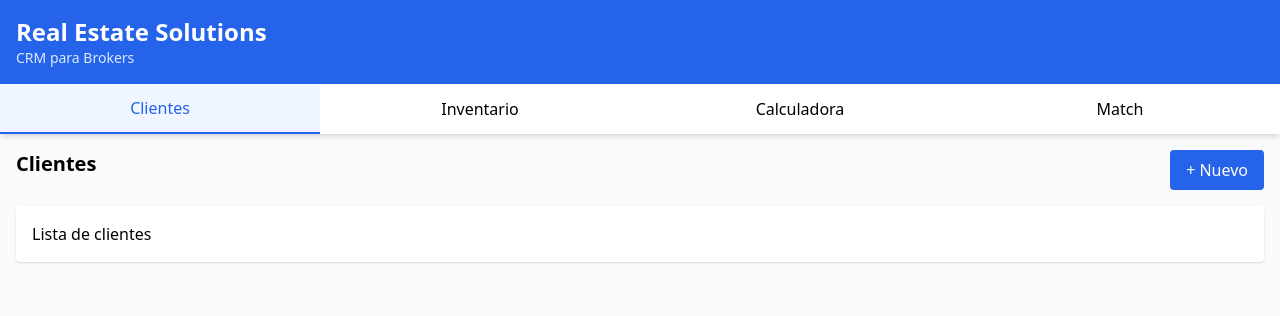
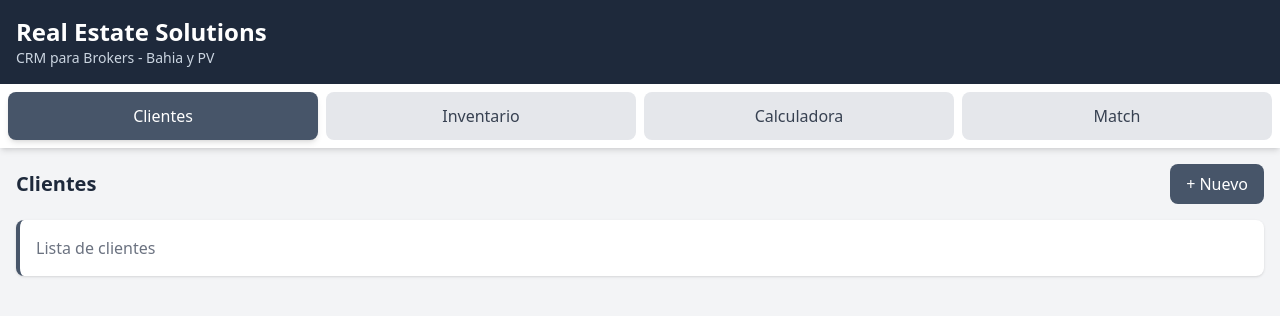
Before and after one commit to Pvrolomx/real-estate-solutions, a Next.js app: page / in a window 1280 px wide. Shown: the top 316 px of the page. Built offline with nearby package versions, Linux system fonts and the light colour scheme.

Commit message:
style: colores sobrios slate/stone/zinc/neutral

```diff
--- a/app/page.tsx
+++ b/app/page.tsx
@@ -4,49 +4,82 @@ import { useState } from "react"
 export default function Home() {
   const [tab, setTab] = useState("clientes")
 
+  const tabs = [
+    { id: "clientes", label: "Clientes", color: "bg-slate-600" },
+    { id: "inventario", label: "Inventario", color: "bg-stone-600" },
+    { id: "calc", label: "Calculadora", color: "bg-zinc-600" },
+    { id: "match", label: "Match", color: "bg-neutral-600" },
+  ]
+
   return (
-    <main className="min-h-screen bg-gray-50">
-      <header className="bg-blue-600 text-white p-4">
+    <main className="min-h-screen bg-gray-100">
+      <header className="bg-slate-800 text-white p-4">
         <h1 className="text-2xl font-bold">Real Estate Solutions</h1>
-        <p className="text-blue-100 text-sm">CRM para Brokers</p>
+        <p className="text-slate-300 text-sm">CRM para Brokers - Bahia y PV</p>
       </header>
 
-      <nav className="bg-white shadow-md flex">
-        <button onClick={() => setTab("clientes")} className={tab === "clientes" ? "flex-1 p-3 bg-blue-50 text-blue-600 border-b-2 border-blue-600" : "flex-1 p-3"}>Clientes</button>
-        <button onClick={() => setTab("inventario")} className={tab === "inventario" ? "flex-1 p-3 bg-blue-50 text-blue-600 border-b-2 border-blue-600" : "flex-1 p-3"}>Inventario</button>
-        <button onClick={() => setTab("calc")} className={tab === "calc" ? "flex-1 p-3 bg-blue-50 text-blue-600 border-b-2 border-blue-600" : "flex-1 p-3"}>Calculadora</button>
-        <button onClick={() => setTab("match")} className={tab === "match" ? "flex-1 p-3 bg-blue-50 text-blue-600 border-b-2 border-blue-600" : "flex-1 p-3"}>Match</button>
+      <nav className="bg-white shadow-md p-2 flex gap-2">
+        {tabs.map((t) => (
+          <button
+            key={t.id}
+            onClick={() => setTab(t.id)}
+            className={`flex-1 py-3 px-4 rounded-lg font-medium transition-all ${
+              tab === t.id
+                ? `${t.color} text-white shadow-md`
+                : "bg-gray-200 text-gray-700 hover:bg-gray-300"
+            }`}
+          >
+            {t.label}
+          </button>
+        ))}
       </nav>
 
       <div className="p-4">
         {tab === "clientes" && (
           <div className="space-y-4">
-            <div className="flex justify-between">
-              <h2 className="text-xl font-bold">Clientes</h2>
-              <button className="bg-blue-600 text-white px-4 py-2 rounded">+ Nuevo</button>
+            <div className="flex justify-between items-center">
+              <h2 className="text-xl font-bold text-slate-800">Clientes</h2>
+              <button className="bg-slate-600 hover:bg-slate-700 text-white px-4 py-2 rounded-lg">+ Nuevo</button>
             </div>
-            <div className="bg-white rounded shadow p-4">Lista de clientes</div>
+            <div className="bg-white rounded-lg shadow p-4 border-l-4 border-slate-600">
+              <p className="text-gray-500">Lista de clientes</p>
+            </div>
           </div>
         )}
         {tab === "inventario" && (
           <div className="space-y-4">
-            <div className="flex justify-between">
-              <h2 className="text-xl font-bold">Inventario</h2>
-              <button className="bg-purple-600 text-white px-4 py-2 rounded">+ Propiedad</button>
+            <div className="flex justify-between items-center">
+              <h2 className="text-xl font-bold text-stone-800">Inventario</h2>
+              <div className="space-x-2">
+                <button className="bg-stone-600 hover:bg-stone-700 text-white px-4 py-2 rounded-lg">AMPI</button>
+                <button className="bg-stone-500 hover:bg-stone-600 text-white px-4 py-2 rounded-lg">+ Pocket</button>
+              </div>
             </div>
-            <div className="bg-white rounded shadow p-4">Lista de propiedades</div>
+            <div className="bg-white rounded-lg shadow p-4 border-l-4 border-stone-600">
+              <p className="text-gray-500">Lista de propiedades</p>
+            </div>
           </div>
         )}
         {tab === "calc" && (
           <div className="space-y-4">
-            <h2 className="text-xl font-bold">Calculadora Fiscal</h2>
-            <div className="bg-white rounded shadow p-4">ISR, ISABI, IVA, Airbnb</div>
+            <h2 className="text-xl font-bold text-zinc-800">Calculadora Fiscal</h2>
+            <div className="flex gap-2">
+              <button className="bg-zinc-600 hover:bg-zinc-700 text-white px-4 py-2 rounded-lg">ISR</button>
+              <button className="bg-zinc-500 hover:bg-zinc-600 text-white px-4 py-2 rounded-lg">ISABI</button>
+              <button className="bg-zinc-500 hover:bg-zinc-600 text-white px-4 py-2 rounded-lg">IVA</button>
+              <button className="bg-zinc-500 hover:bg-zinc-600 text-white px-4 py-2 rounded-lg">Airbnb</button>
+            </div>
+            <div className="bg-white rounded-lg shadow p-4 border-l-4 border-zinc-600">
+              <p className="text-gray-500">Selecciona tipo de calculo</p>
+            </div>
           </div>
         )}
         {tab === "match" && (
           <div className="space-y-4">
-            <h2 className="text-xl font-bold">Match Cliente-Propiedad</h2>
-            <div className="bg-white rounded shadow p-4">Selecciona cliente para ver matches</div>
+            <h2 className="text-xl font-bold text-neutral-800">Match Cliente-Propiedad</h2>
+            <div className="bg-white rounded-lg shadow p-4 border-l-4 border-neutral-600">
+              <p className="text-gray-500">Selecciona cliente para ver matches</p>
+            </div>
           </div>
         )}
       </div>
```
